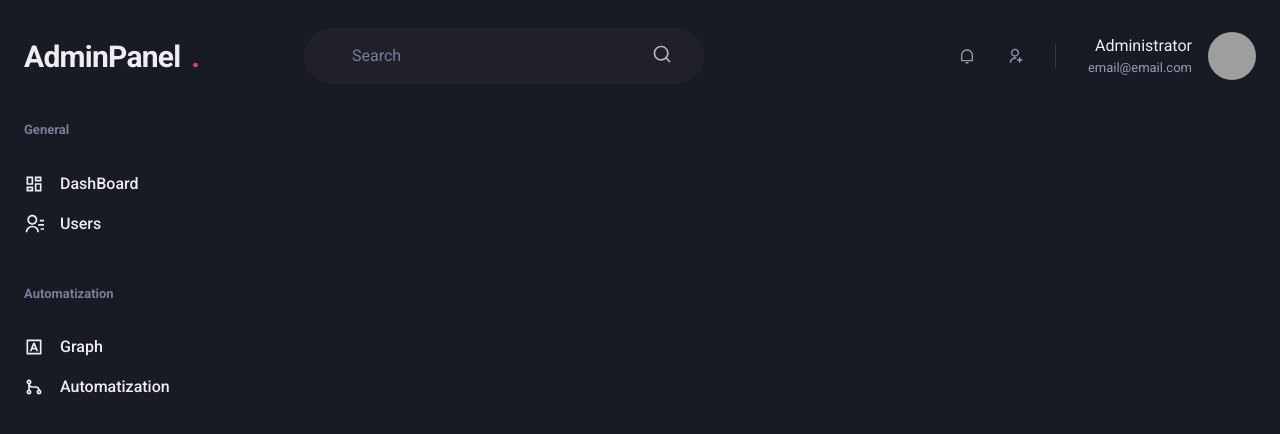
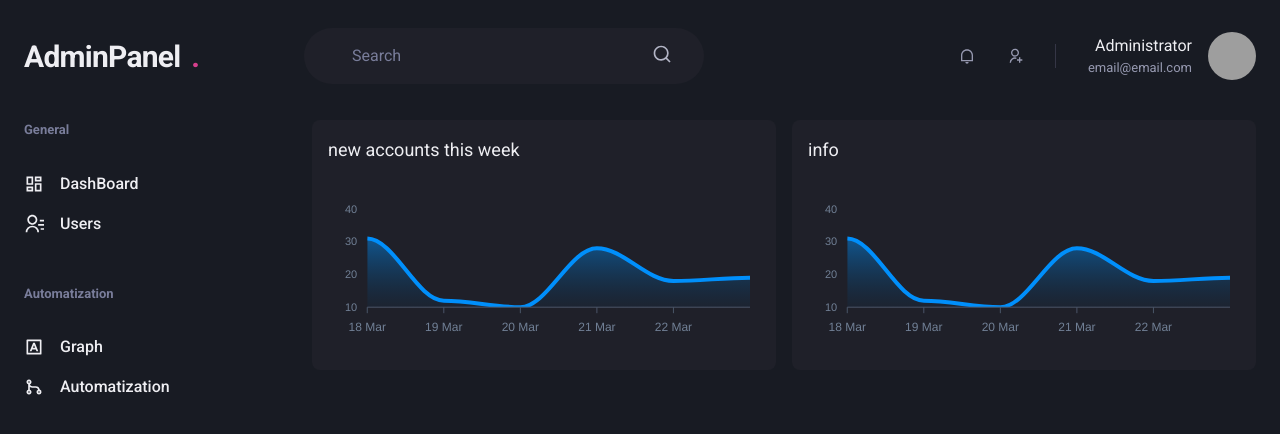
Before and after one commit to savinnsk/nextjs-admin-template-responsive, a Next.js app: page /dashboard in a window 1280 px wide. Shown: the top 434 px of the page. Built offline with nearby package versions, Linux system fonts and the light colour scheme; grey boxes are pictures that could not be loaded.

Commit message:
feat: add grid to show info

```diff
--- a/package.json
+++ b/package.json
@@ -17,9 +17,11 @@
     "@types/node": "18.13.0",
     "@types/react": "18.0.28",
     "@types/react-dom": "18.0.11",
+    "apexcharts": "^3.37.2",
     "framer-motion": "^9.0.3",
     "next": "13.1.6",
     "react": "18.2.0",
+    "react-apexcharts": "^1.4.0",
     "react-dom": "18.2.0",
     "react-icons": "^4.8.0",
     "typescript": "4.9.5"
--- a/src/pages/dashboard.tsx
+++ b/src/pages/dashboard.tsx
@@ -1,6 +1,10 @@
+import dynamic from "next/dynamic";
+
+import { Box, Flex, SimpleGrid, Text, theme } from "@chakra-ui/react";
+
+import { Chart } from "@/components/chart";
 import { Header } from "@/components/header";
 import { Sidebar } from "@/components/sidebar";
-import { Flex } from "@chakra-ui/react";
 
 export default function Dashboard() {
   return (
@@ -9,6 +13,30 @@ export default function Dashboard() {
 
       <Flex w="100%" my="6" maxWidth={1480} mx="auto" px="6">
         <Sidebar />
+        {
+          //flex 1 to fill the width aside sidebar
+          //SimpleGrid automatize the responsively
+        }
+        <SimpleGrid
+          flex="1"
+          gap="4"
+          minChildWidth="320px"
+          alignItems="flex-start"
+        >
+          <Box p="4" bg="gray.800" borderRadius={8}>
+            <Text fontSize="lg" mb="4">
+              new accounts this week
+            </Text>
+            <Chart type="area" height={160} width={"100%"} />
+          </Box>
+
+          <Box p="4" bg="gray.800" borderRadius={8}>
+            <Text fontSize="lg" mb="4">
+              info
+            </Text>
+            <Chart type="area" height={160} width={"100%"} />
+          </Box>
+        </SimpleGrid>
       </Flex>
     </Flex>
   );
```
Also changed, not shown: 1 other file (tests, documents, lock files or other folders).
